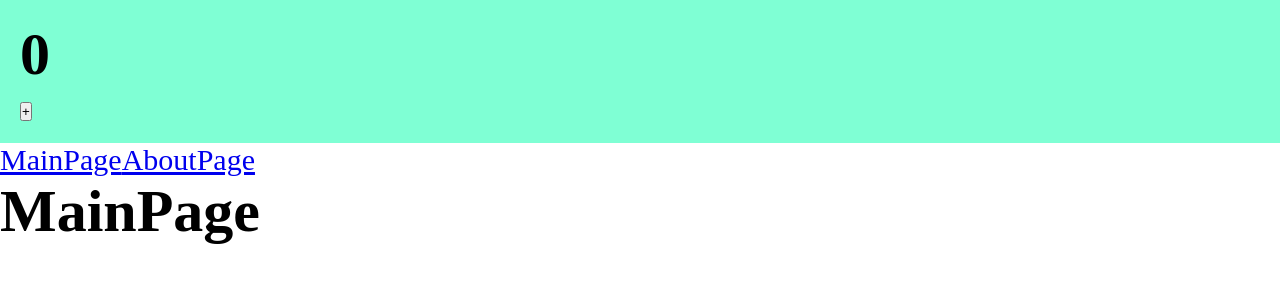
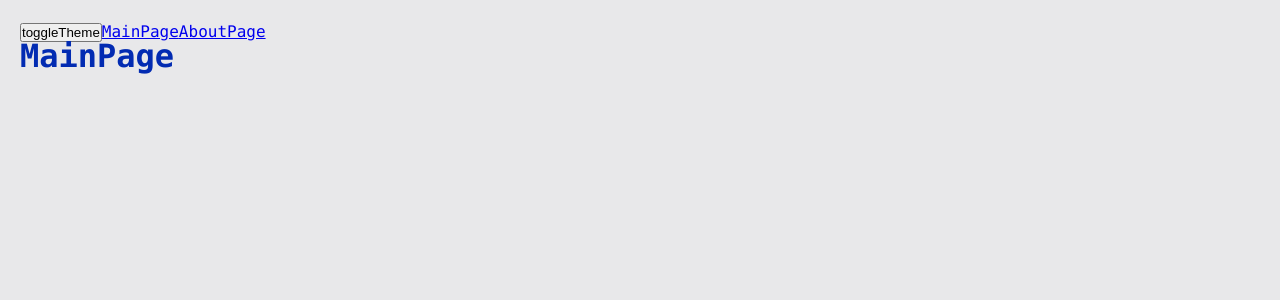
Before and after one commit to vasiliy19-12-1997/big-react-app, a React app: page / in a window 1280 px wide. Shown: the top 300 px of the page. Built offline with nearby package versions, Linux system fonts and the light colour scheme.

Commit message:
7 Организация стилей. Добавляем темы

```diff
--- a/src/App.tsx
+++ b/src/App.tsx
@@ -1,13 +1,16 @@
 import { Link, Route, Routes } from "react-router-dom";
 import { Counter } from "./Components/Counter/Counter";
-import "./index.scss";
+import "./styles/index.scss";
 import { MainPageAsync } from "./Components/Pages/MainPage/MainPage.async";
 import { AboutPageAxync } from "./Components/Pages/AboutPage/AboutPage.async";
-import { Suspense } from "react";
+import { Suspense, useContext, useState } from "react";
+import { Theme, ThemeContext } from "./theme/ThemeContext";
+import { useTheme } from "./theme/useTheme";
 export function App() {
+  const { theme, toggleTheme } = useTheme();
   return (
-    <div className="app">
-      <Counter />
+    <div className={`app ${theme}`}>
+      <button onClick={toggleTheme}>toggleTheme</button>
       <Link to="/">MainPage</Link>
       <Link to="/about">AboutPage</Link>
       <Suspense fallback={<div>Loading...</div>}>
--- a/src/index.tsx
+++ b/src/index.tsx
@@ -2,12 +2,15 @@ import { render } from "react-dom";
 import { App } from "./App";
 import { testFunc } from "./test";
 import { BrowserRouter } from "react-router-dom";
+import { ThemeProvider } from "./theme/ThemeProvider";
 
 testFunc(1997);
 
 render(
   <BrowserRouter>
-    <App />
+    <ThemeProvider>
+      <App />
+    </ThemeProvider>
   </BrowserRouter>,
   document.getElementById("root")
 );
--- /dev/null
+++ b/src/styles/index.scss
@@ -0,0 +1,11 @@
+@import "themes/dark.scss";
+@import "themes/light.scss";
+@import "variables/variables.scss";
+@import "reset.scss";
+.app {
+  padding: 20px;
+  font: var(--font-m);
+  background: var(--bg-color);
+  color: var(--primary-color);
+  min-height: 100vh;
+}
--- a/src/index.scss
+++ b/src/styles/reset.scss
@@ -3,6 +3,3 @@
   margin: 0;
   box-sizing: border-box;
 }
-.app {
-  font-size: 30px;
-}
--- /dev/null
+++ b/src/styles/themes/dark.scss
@@ -0,0 +1,5 @@
+.app.dark {
+  --bg-color: #0e0e75;
+  --primary-color: #049684;
+  --secondary-color: #04ff04;
+}
--- /dev/null
+++ b/src/styles/themes/light.scss
@@ -0,0 +1,5 @@
+.app {
+  --bg-color: #e8e8ea;
+  --primary-color: #022bb2;
+  --secondary-color: #04ff04;
+}
--- /dev/null
+++ b/src/styles/variables/variables.scss
@@ -0,0 +1,34 @@
+// Colors
+$primary-color: #3498db;
+$secondary-color: #2ecc71;
+$accent-color: #e74c3c;
+$text-color: #333333;
+$light-gray: #f5f5f5;
+$dark-gray: #777777;
+
+// Fonts
+:root {
+  --font-family-main: Consolas, "Times New Roman", Serif;
+
+  --font-size-m: 16px;
+  --font-line-m: 24px;
+  --font-m: var(--font-size-m) / var(--font-line-m) var(--font-family-main);
+}
+
+// Spacing
+$spacing-unit: 8px;
+$section-padding: $spacing-unit * 4;
+$container-width: 1200px;
+
+// Breakpoints
+$mobile: 480px;
+$tablet: 768px;
+$desktop: 1024px;
+
+// Borders
+$border-radius: 4px;
+$border-color: #dddddd;
+
+// Transitions
+$transition-duration: 0.3s;
+$transition-timing: ease-in-out;
--- /dev/null
+++ b/src/theme/ThemeContext.ts
@@ -0,0 +1,12 @@
+import { createContext } from "react";
+export const enum Theme {
+  LIGHT = "light",
+  DARK = "dark",
+}
+export interface IThemeContextProps {
+  theme?: Theme;
+  setTheme?: (theme: Theme) => void;
+}
+export const ThemeContext = createContext<IThemeContextProps>({});
+
+export const LOCAL_STORAGE_THEME_KEY = "theme";
--- /dev/null
+++ b/src/theme/ThemeProvider.tsx
@@ -0,0 +1,20 @@
+import { FC, useMemo, useState } from "react";
+import { LOCAL_STORAGE_THEME_KEY, Theme, ThemeContext } from "./ThemeContext";
+export const ThemeProvider: FC = ({ children }) => {
+  const defaultTheme =
+    (localStorage.getItem(LOCAL_STORAGE_THEME_KEY) as Theme) || Theme.LIGHT;
+  const [theme, setTheme] = useState<Theme>(defaultTheme);
+
+  const defaultProps = useMemo(
+    () => ({
+      theme,
+      setTheme,
+    }),
+    [theme]
+  );
+  return (
+    <ThemeContext.Provider value={defaultProps}>
+      {children}
+    </ThemeContext.Provider>
+  );
+};
--- /dev/null
+++ b/src/theme/useTheme.tsx
@@ -0,0 +1,15 @@
+import { useContext } from "react";
+import { LOCAL_STORAGE_THEME_KEY, Theme, ThemeContext } from "./ThemeContext";
+interface IThemeResult {
+  toggleTheme: () => void;
+  theme: Theme;
+}
+export const useTheme = (): IThemeResult => {
+  const { theme, setTheme } = useContext(ThemeContext);
+  const toggleTheme = () => {
+    const newTheme = theme === Theme.LIGHT ? Theme.DARK : Theme.LIGHT;
+    setTheme(newTheme);
+    localStorage.setItem(LOCAL_STORAGE_THEME_KEY, newTheme);
+  };
+  return { theme, toggleTheme };
+};
```
